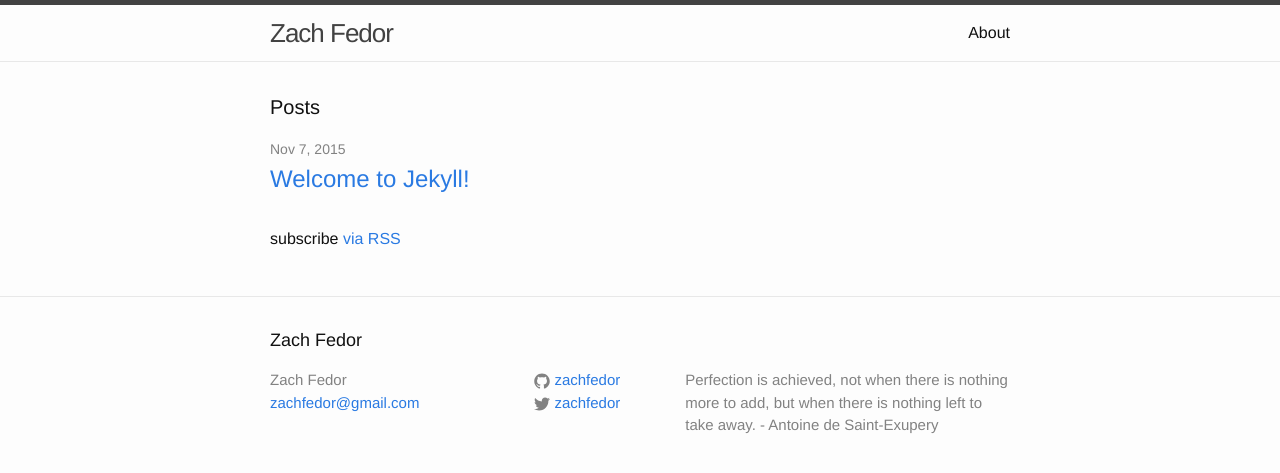
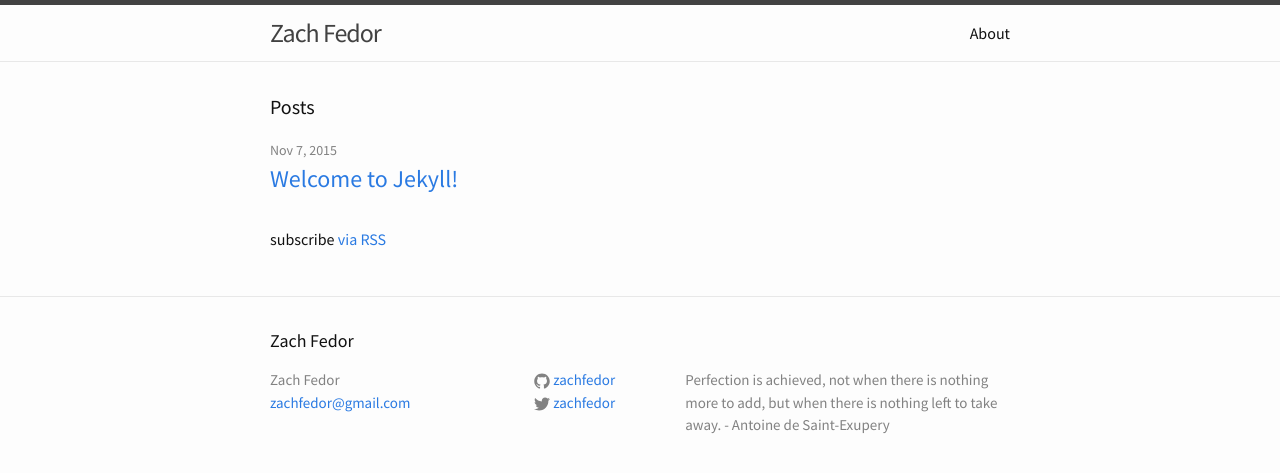
Before and after one commit to zachfedor/zachfedor.github.io, a Jekyll site: the page built from index.html, in a window 1280 px wide. Shown: the top 473 px of the page. Built offline with Jekyll 4.4.1, drawn with Linux system fonts in a browser that asks for light colours; some web fonts are replaced.

Commit message:
switched body font to source sans pro

```diff
--- a/_includes/head.html
+++ b/_includes/head.html
@@ -6,6 +6,7 @@
   <title>{% if page.title %}{{ page.title }}{% else %}{{ site.title }}{% endif %}</title>
   <meta name="description" content="{% if page.excerpt %}{{ page.excerpt | strip_html | strip_newlines | truncate: 160 }}{% else %}{{ site.description }}{% endif %}">
 
+  <link href='https://fonts.googleapis.com/css?family=Source+Serif+Pro:600|Source+Sans+Pro:400,400italic,600|Source+Code+Pro:300' rel='stylesheet' type='text/css'>
   <link rel="stylesheet" href="{{ "/css/main.css" | prepend: site.baseurl }}">
   <link rel="canonical" href="{{ page.url | replace:'index.html','' | prepend: site.baseurl | prepend: site.url }}">
   <link rel="alternate" type="application/rss+xml" title="{{ site.title }}" href="{{ "/feed.xml" | prepend: site.baseurl | prepend: site.url }}">
--- a/css/main.scss
+++ b/css/main.scss
@@ -6,7 +6,7 @@
 
 
 // Our variables
-$base-font-family: "Helvetica Neue", Helvetica, Arial, sans-serif;
+$base-font-family: "Source Sans Pro", "Helvetica Neue", Helvetica, Arial, sans-serif;
 $base-font-size:   16px;
 $base-font-weight: 400;
 $small-font-size:  $base-font-size * 0.875;
```
